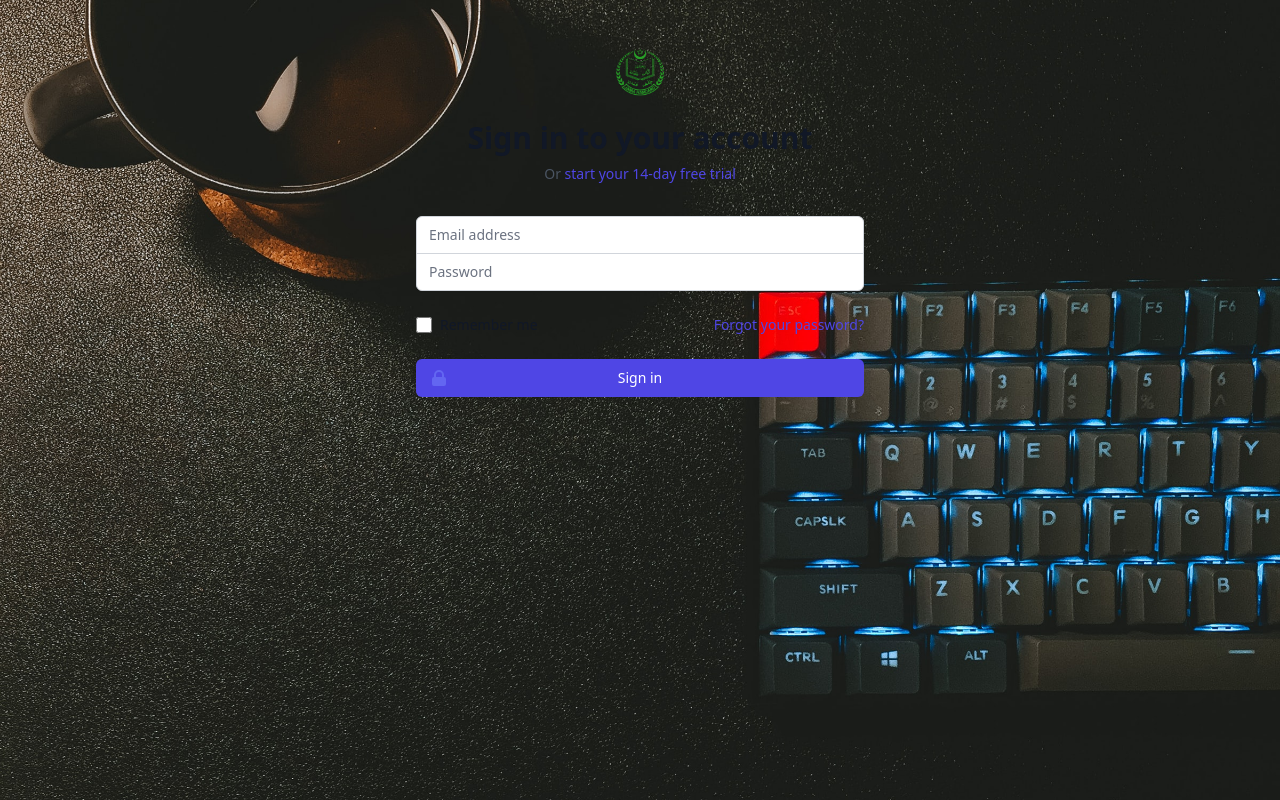
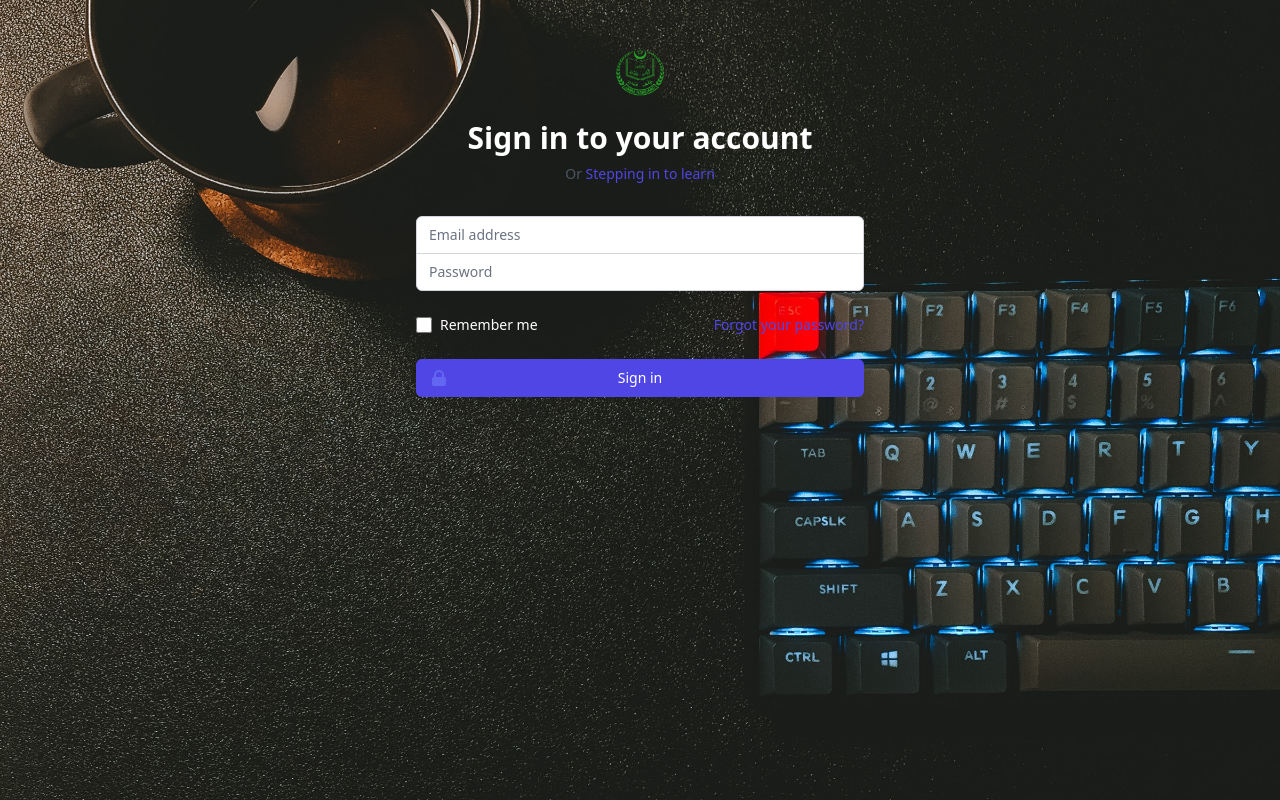
Before and after one commit to TauqeerAhmad5201/JamiaHamdard-developer-student-club, a website: page public/html/login.html in a window 1280 px wide. Drawn offline with nearby package versions, Linux system fonts and the light colour scheme.

Commit message:
changed font to white

```diff
--- a/public/html/login.html
+++ b/public/html/login.html
@@ -38,10 +38,10 @@
     <div class="max-w-md w-full space-y-8">
       <div>
         <img class="mx-auto h-12 w-auto" src="../icon/JHU.png" alt="Workflow">
-        <h2 class="mt-6 text-center text-3xl font-extrabold text-gray-900">Sign in to your account</h2>
+        <h2 class="mt-6 text-center text-3xl font-extrabold text-gray-900 text-white">Sign in to your account</h2>
         <p class="mt-2 text-center text-sm text-gray-600">
           Or
-          <a href="#" class="font-medium text-indigo-600 hover:text-indigo-500"> start your 14-day free trial </a>
+          <a href="#" class="font-medium text-indigo-600 hover:text-indigo-500"> Stepping in to learn </a>
         </p>
       </div>
       <form class="mt-8 space-y-6" action="#" method="POST">
@@ -60,7 +60,7 @@
         <div class="flex items-center justify-between">
           <div class="flex items-center">
             <input id="remember-me" name="remember-me" type="checkbox" class="h-4 w-4 text-indigo-600 focus:ring-indigo-500 border-gray-300 rounded">
-            <label for="remember-me" class="ml-2 block text-sm text-gray-900"> Remember me </label>
+            <label for="remember-me" class="ml-2 block text-sm text-gray-900 text-white"> Remember me </label>
           </div>
 
           <div class="text-sm">
@@ -82,6 +82,5 @@
       </form>
     </div>
   </div>
-
 </body>
 </html>
```
